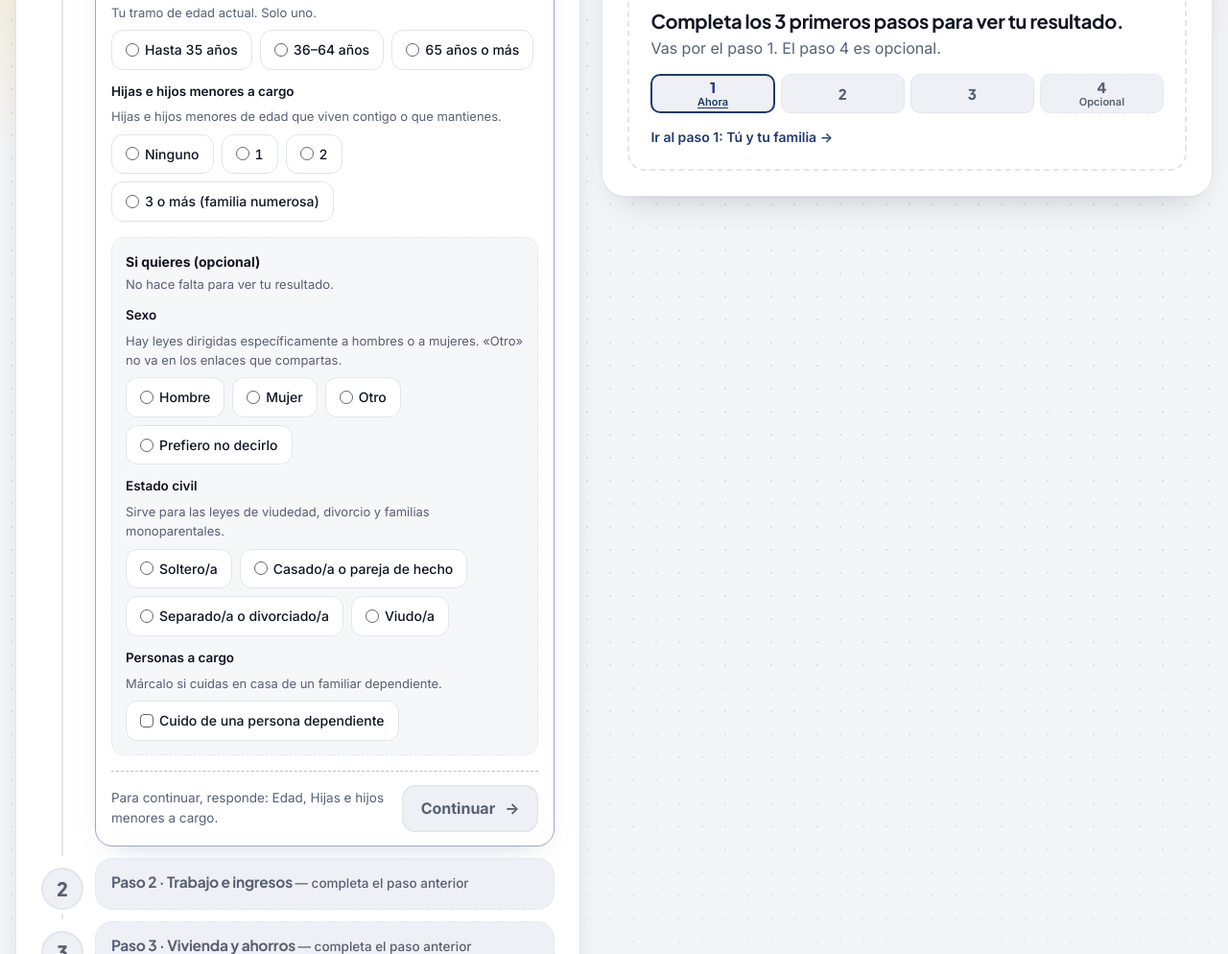
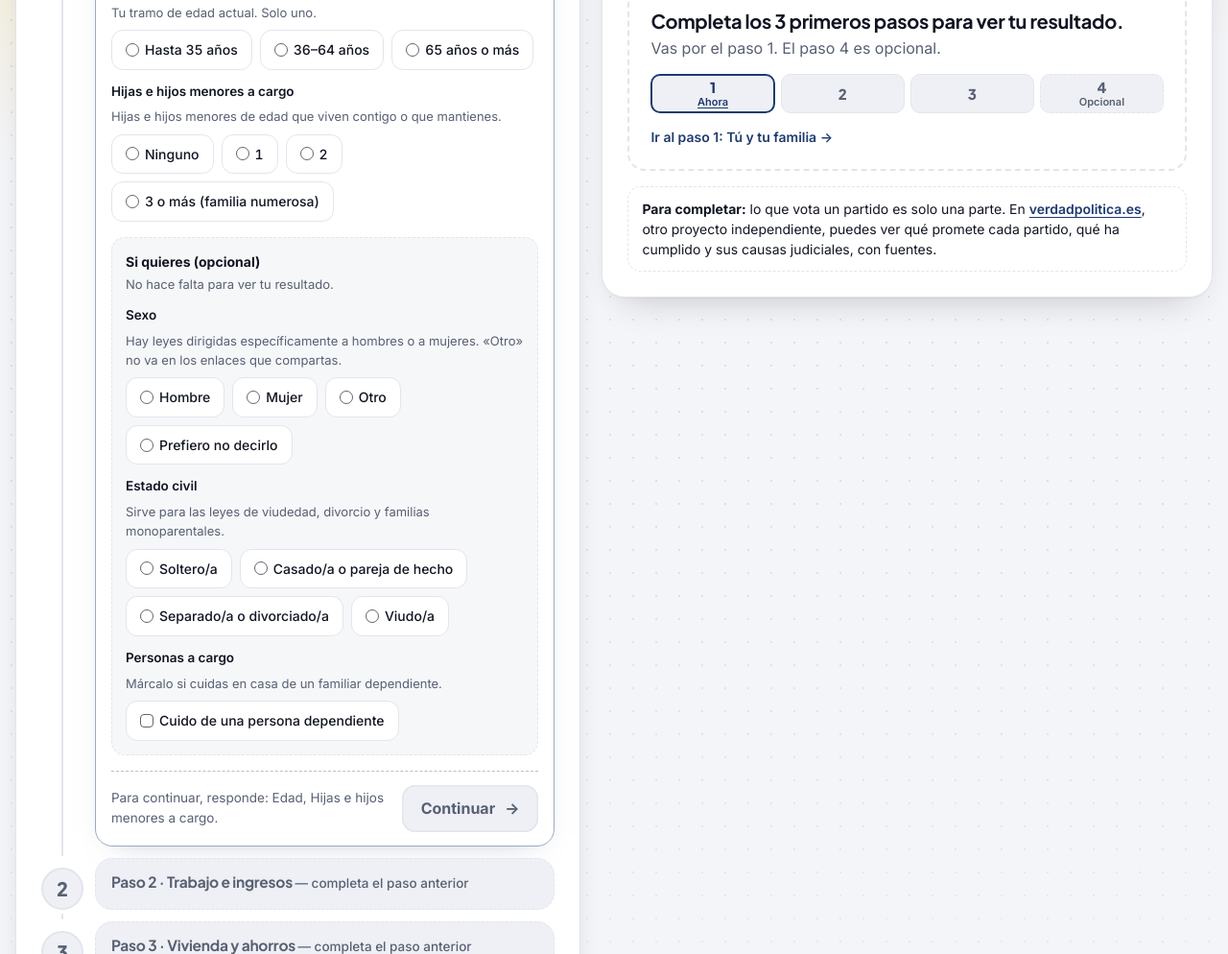
Before and after one commit to pablocarcaba/vota-bien, a plain HTML site: page site/index.html in a window 1280 px wide. Shown: the part 1195-2189 px from the top of the page at 96% size. Drawn offline with Linux system fonts and the light colour scheme.

Commit message:
Recomienda verdadpolitica.es bajo el ranking y en «Quién hace esto»
Proyecto independiente que compara promesas, cumplimiento y causas judiciales
de los partidos; complementa lo que votaron. Sin relación con el proyecto.

Co-Authored-By: Claude Opus 5.5 <noreply@anthropic.com>

```diff
--- a/site/index.html
+++ b/site/index.html
@@ -595,6 +595,8 @@ footer b{color:var(--ink)}
 .fcol h3 .ico{width:32px;height:32px;padding:7px;border-radius:10px;background:var(--night);color:var(--oro)}
 .fcol p{margin:0 0 8px;line-height:1.5;overflow-wrap:break-word}
 .fcol a{font-weight:600;text-underline-offset:3px}
+.complem{margin:16px 0 0;padding:12px 14px;border:1px dashed var(--line);border-radius:14px;line-height:1.5;font-size:14px;overflow-wrap:break-word}
+.complem a{font-weight:600;text-underline-offset:3px}
 .flinks{list-style:none;margin:10px 0 0;padding:10px 0 0;border-top:1px dashed var(--line);display:grid;gap:2px}
 .flinks a{display:inline-flex;align-items:center;min-height:32px}
 .fbase{display:flex;flex-wrap:wrap;align-items:flex-start;gap:8px 14px;margin-top:18px;padding-top:14px;border-top:1px solid var(--line);font-size:13px}
@@ -797,6 +799,7 @@ footer .mini{flex:none;width:30px;height:20px;border-radius:4px;background:linea
           </div>
           <div class="rtabs" id="rtabs"><div class="tabs" role="group" id="tabs" aria-label="Tipo de leyes"></div></div>
           <div class="rank" id="rank"></div>
+          <p class="complem"><b>Para completar:</b> lo que vota un partido es solo una parte. En <a href="https://www.verdadpolitica.es" target="_blank" rel="noopener">verdadpolitica.es<span class="sr-only"> (se abre en una pestaña nueva)</span></a>, otro proyecto independiente, puedes ver qué promete cada partido, qué ha cumplido y sus causas judiciales, con fuentes.</p>
         </section>
       </div>
     </div>
@@ -816,6 +819,8 @@ footer .mini{flex:none;width:30px;height:20px;border-radius:4px;background:linea
       <h3>Cómo se clasifica cada ley</h3>
       <p>A quién afecta cada ley lo deciden modelos de IA con una <a href="https://github.com/pablocarcaba/vota-bien/blob/main/data/clasificacion/RUBRICA.md" target="_blank" rel="noopener">rúbrica pública<span class="sr-only"> (se abre en una pestaña nueva)</span></a>. Cada ley se lee tres veces de forma independiente con la rúbrica v3 y vale lo que marcan al menos dos de las tres lecturas. Los detalles y las cifras están en <a href="#metodologia">Cómo se calcula</a>.</p>
       <p>¿Ves un error o una ley mal clasificada? <a href="https://github.com/pablocarcaba/vota-bien/issues" target="_blank" rel="noopener">Avísanos en GitHub<span class="sr-only"> (se abre en una pestaña nueva)</span></a>. Cada ley tiene también su propio enlace «¿Está mal clasificada?».</p>
+      <h3>Otros proyectos que te recomendamos</h3>
+      <p><a href="https://www.verdadpolitica.es" target="_blank" rel="noopener">verdadpolitica.es<span class="sr-only"> (se abre en una pestaña nueva)</span></a>: compara las promesas de los principales partidos, lo que han hecho con ellas desde 2019 y sus causas judiciales, con fuentes en cada dato. Es independiente y abierto, y complementa esta web: aquí ves qué votaron; allí, qué prometen y qué han cumplido. No tenemos relación con el proyecto.</p>
       <section class="legal" id="aviso-legal" aria-labelledby="legal-h">
         <h3 id="legal-h" tabindex="-1">Aviso legal</h3>
         <p>Esta web es un simulador informativo. No es una recomendación de voto ni una encuesta. Las leyes, fechas y votos proceden de fuentes oficiales (Congreso de los Diputados y Parlamento Europeo). La clasificación de a quién afecta cada ley es propia, hecha con ayuda de IA, y puede contener errores. La web no recoge datos personales: tus respuestas se guardan solo en tu navegador y puedes borrarlas cuando quieras. Solo se cuenta el número de visitas, de forma anónima y sin cookies. El código es software libre con <a href="https://github.com/pablocarcaba/vota-bien/blob/main/LICENSE" target="_blank" rel="noopener">licencia MIT<span class="sr-only"> (se abre en una pestaña nueva)</span></a>. Los datos de origen pertenecen a sus editores y su reutilización exige citar la fuente.</p>
```
Also changed, not shown: site/template.html (+5 -0 lines).
